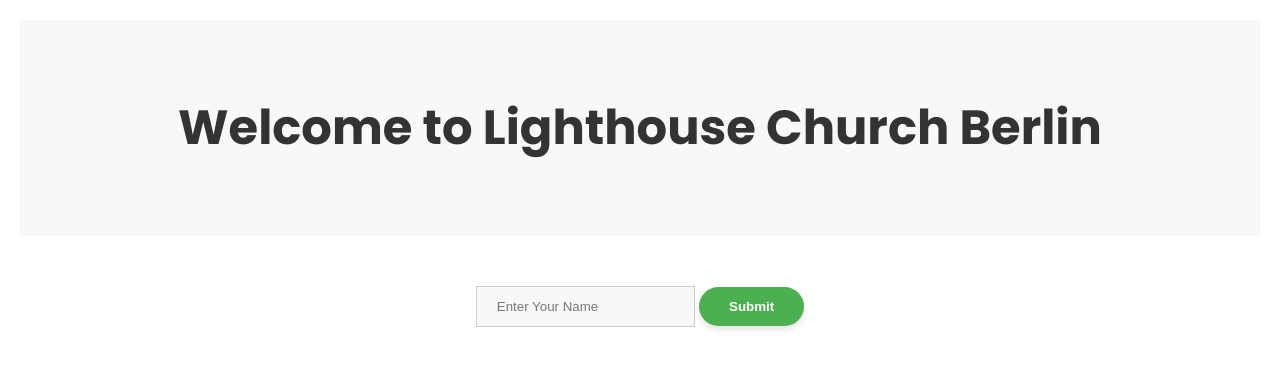
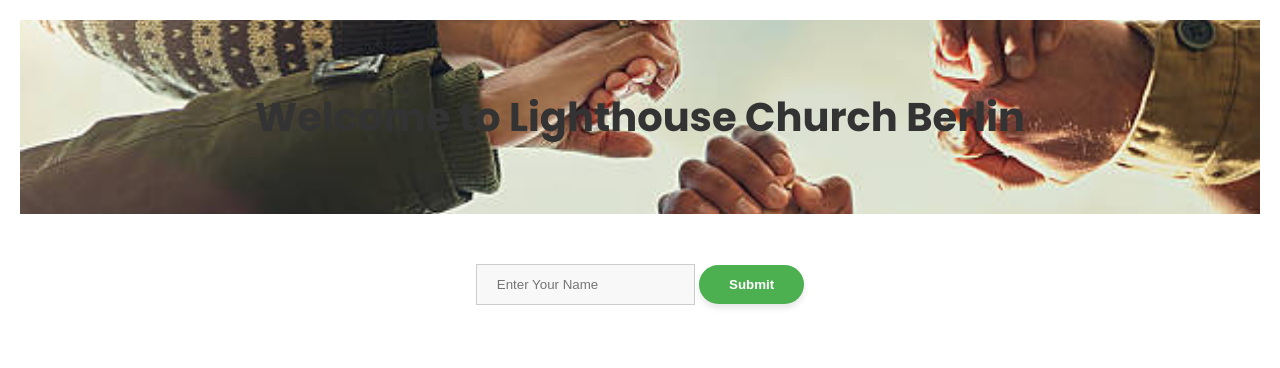
Before and after one commit to meshramk176/God-says, a plain HTML site: page index.html in a window 1280 px wide. Drawn offline with Linux system fonts and the light colour scheme.

Commit message:
Update style.css

```diff
--- a/style.css
+++ b/style.css
@@ -10,12 +10,15 @@ body {
 
 /* Hero section */
 .hero {
-    background-color: #f8f8f8; /* Light grey for a subtle header background */
-    color: #333333; /* Keeping text dark for readability */
-    font-size: 1.5em;
-    padding: 40px 20px; /* More padding for a spacious look */
-    margin-bottom: 50px; /* More space below the hero section */
+    background-image: url('istockphoto-623901114-612x612.jpg'); /* Replace with the path to your image */
+    background-size: cover;
+    background-position: center;
+    color: #333333; /* Adjust text color if needed for readability */
+    font-size: 1.25em; /* Adjusted font size */
+    padding: 40px 20px;
+    margin-bottom: 50px;
 }
+
 
 /* The container that displays the Bible verse */
 .verse-container {
```
